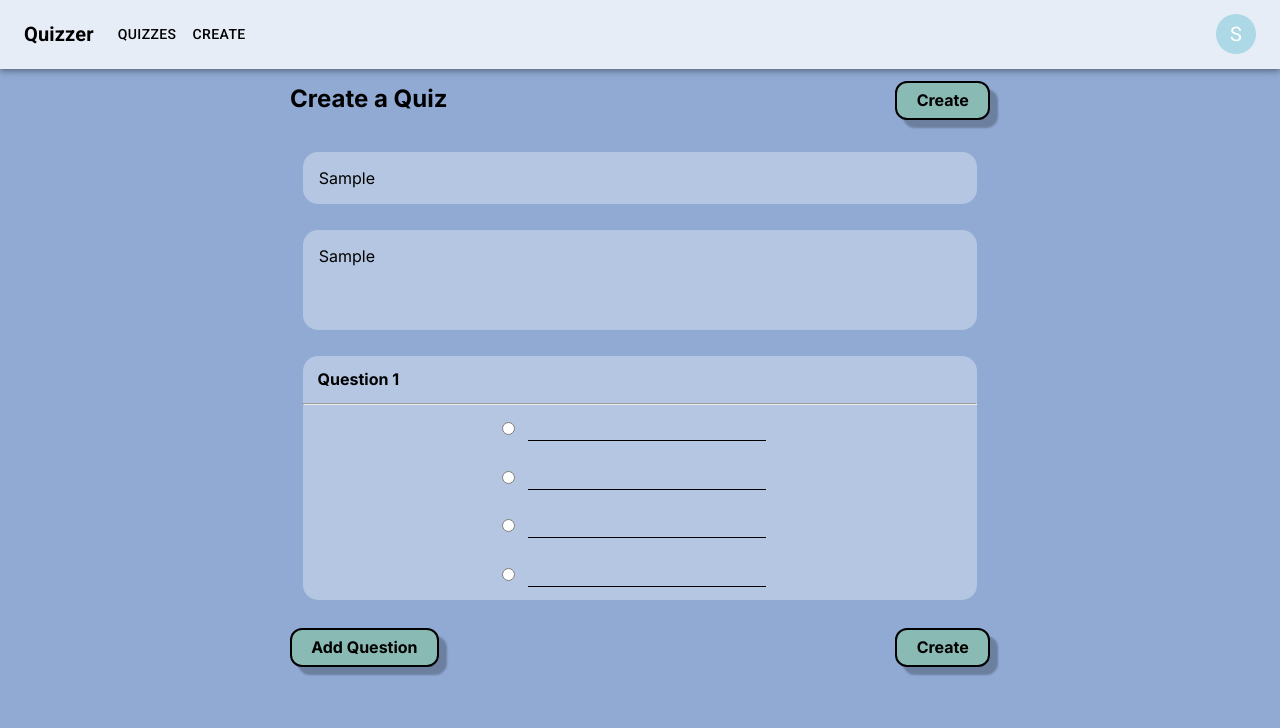
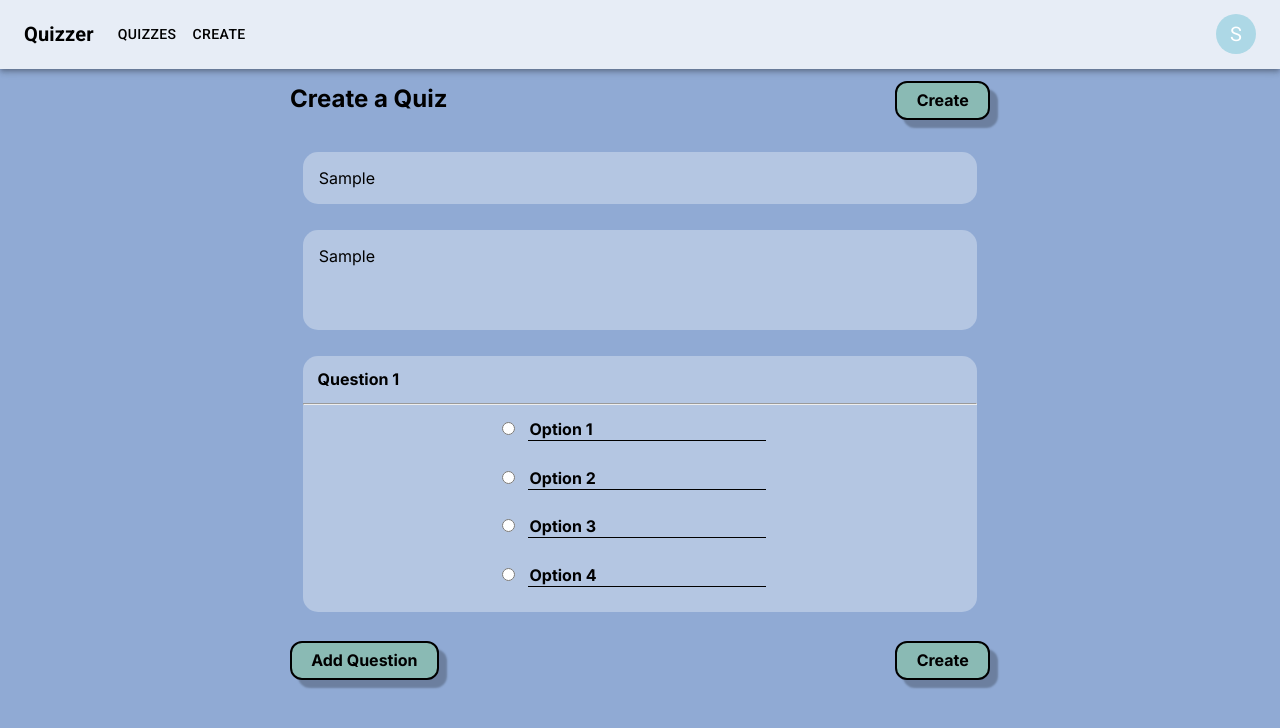
Before and after one commit to sebs-commits/quiz-app, a React (Vite) app in the folder frontend/: page /create in a window 1280 px wide. Both pictures are taken after typing "Sample", "Sample" into the empty fields and a click on the button "Add Question". Shown: the top 728 px of the page. Built offline with nearby package versions, Linux system fonts and the light colour scheme.

Commit message:
added option index. added padding

```diff
--- a/frontend/src/pages/CreateQuiz.jsx
+++ b/frontend/src/pages/CreateQuiz.jsx
@@ -122,6 +122,7 @@ export default function CreateQuiz() {
                 <input
                   className="option-input"
                   type="text"
+                  placeholder={`Option ${oIndex + 1}`}
                   value={option.text}
                   onChange={(e) => handleOptionChange(e, qIndex, oIndex)}
                   required
--- a/frontend/src/styles/Create.css
+++ b/frontend/src/styles/Create.css
@@ -79,7 +79,7 @@ input[type="text"]::placeholder {
   border-radius: 15px;
   background-color: #b4c6e2;
   align-items: center;
-
+  padding-bottom: 0.8em;
   margin-bottom: 1em;
 }
 .question-number {
```
